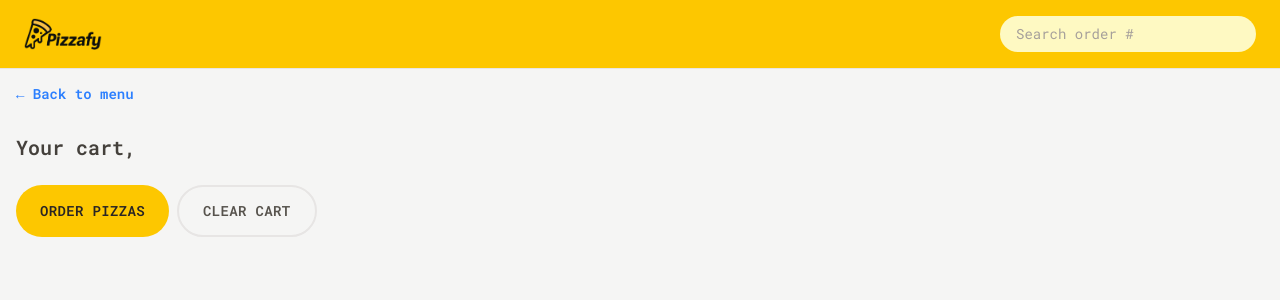
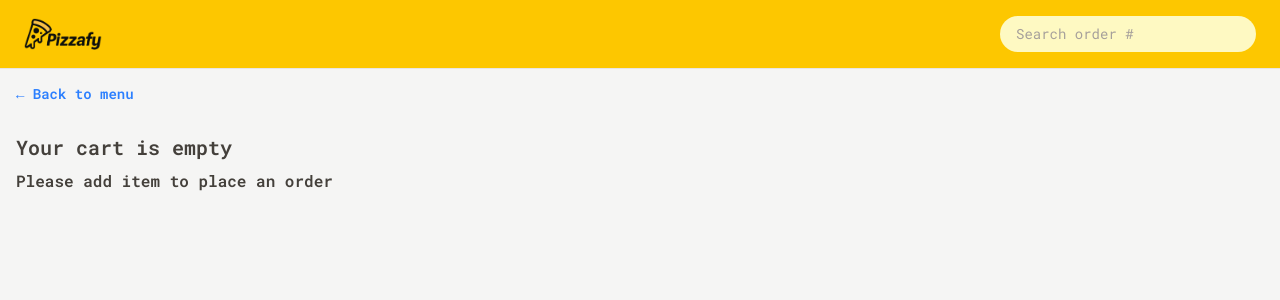
Before and after one commit to farhanahmedhasan/pizzafy, a React (Vite) app: page /cart in a window 1280 px wide. Shown: the top 300 px of the page. Built offline with nearby package versions, Linux system fonts and the light colour scheme.

Commit message:
fixed cart page when there is no item on the cart

```diff
--- a/src/pages/cart-page/CartPage.tsx
+++ b/src/pages/cart-page/CartPage.tsx
@@ -10,13 +10,15 @@ export default function CartPage() {
   const cart = useSelector(getCart)
   const dispatch = useDispatch()
 
+  const isCartEmpty = cart.length === 0
+
   return (
     <section className="px-4 py-3">
       <Button href="/menu" variant="link" size="none">
         &larr; Back to menu
       </Button>
 
-      <h2 className="text-xl font-semibold mt-7">Your cart, {username}</h2>
+      <h2 className="text-xl font-semibold mt-7">{isCartEmpty ? 'Your cart is empty' : `Your cart, ${username}`}</h2>
 
       <ul className="mt-2">
         {cart.map((item) => (
@@ -24,12 +26,15 @@ export default function CartPage() {
         ))}
       </ul>
 
+      {isCartEmpty && <p className="font-semibold">Please add item to place an order</p>}
+      {!isCartEmpty && (
         <div className="mt-6 space-x-2">
           <Button href="/order/new">Order Pizzas</Button>
           <Button variant="secondary" className="py-2.5 sm:py-3.5" onClick={() => dispatch(resetCart())}>
             Clear cart
           </Button>
         </div>
+      )}
     </section>
   )
 }
```
Lines whose indentation alone changed are shown as unchanged.
